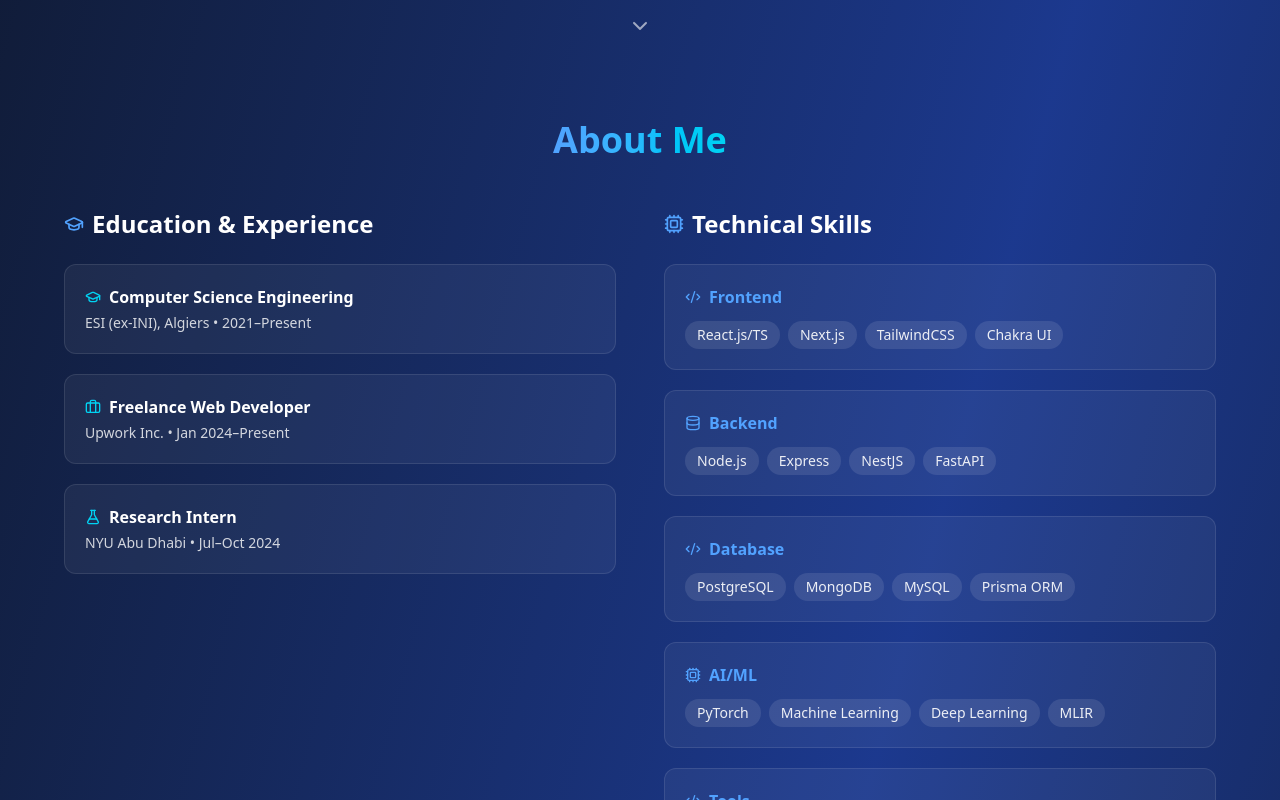
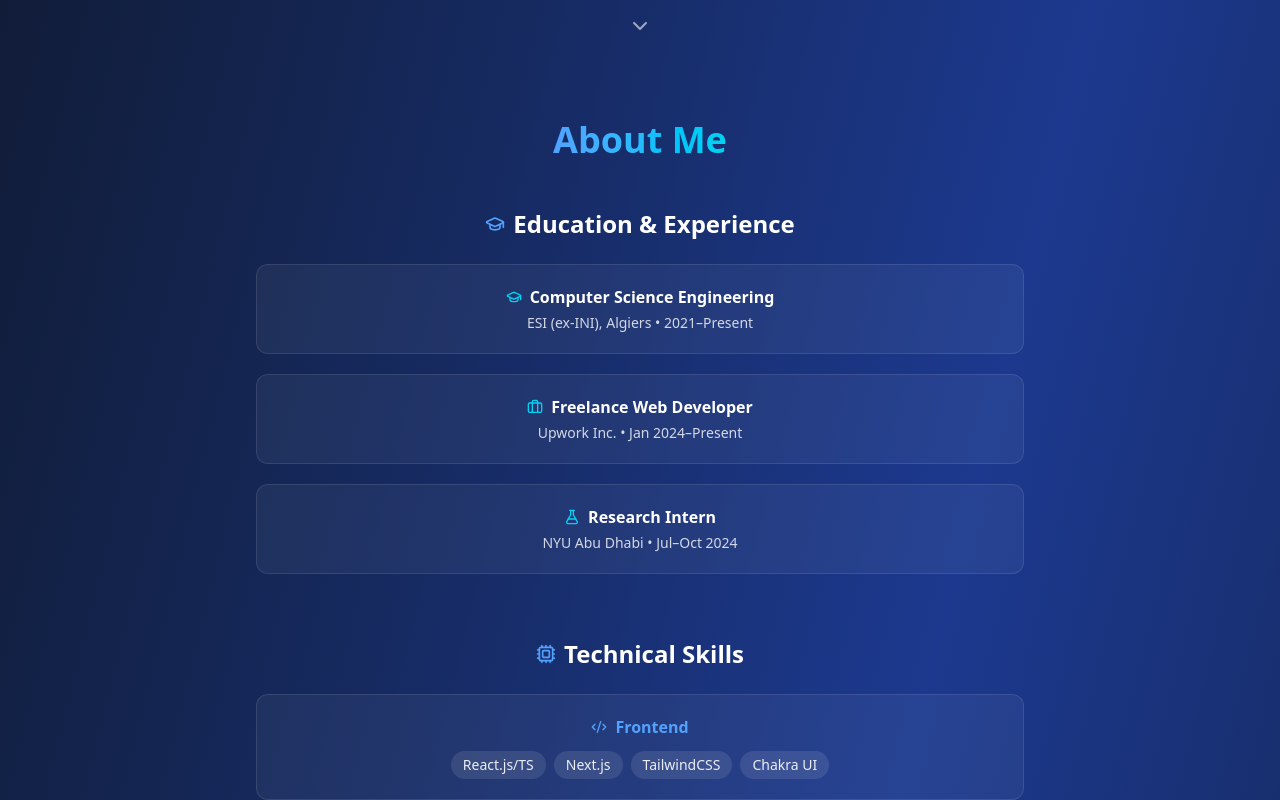
Before and after one commit to SlimenFellah/portfolio, a React (Create React App) app: page / in a window 1280 px wide. Shown: the part 760-1560 px from the top of the page. Built offline with nearby package versions, Linux system fonts and the light colour scheme.

Commit message:
improve ui

```diff
--- a/src/output.css
+++ b/src/output.css
@@ -24,6 +24,7 @@
     --color-white: #fff;
     --spacing: 0.25rem;
     --container-2xl: 42rem;
+    --container-3xl: 48rem;
     --container-4xl: 56rem;
     --container-6xl: 72rem;
     --text-xs: 0.75rem;
@@ -210,6 +211,9 @@
   .relative {
     position: relative;
   }
+  .inset-0 {
+    inset: calc(var(--spacing) * 0);
+  }
   .top-0 {
     top: calc(var(--spacing) * 0);
   }
@@ -219,11 +223,20 @@
   .top-1\/2 {
     top: calc(1/2 * 100%);
   }
+  .top-4 {
+    top: calc(var(--spacing) * 4);
+  }
   .right-2 {
     right: calc(var(--spacing) * 2);
   }
+  .right-4 {
+    right: calc(var(--spacing) * 4);
+  }
   .left-2 {
     left: calc(var(--spacing) * 2);
+  }
+  .left-4 {
+    left: calc(var(--spacing) * 4);
   }
   .z-50 {
     z-index: 50;
@@ -300,6 +313,9 @@
   .h-full {
     height: 100%;
   }
+  .max-h-\[90vh\] {
+    max-height: 90vh;
+  }
   .min-h-screen {
     min-height: 100vh;
   }
@@ -315,11 +331,17 @@
   .max-w-2xl {
     max-width: var(--container-2xl);
   }
+  .max-w-3xl {
+    max-width: var(--container-3xl);
+  }
   .max-w-4xl {
     max-width: var(--container-4xl);
   }
   .max-w-6xl {
     max-width: var(--container-6xl);
+  }
+  .max-w-\[90vw\] {
+    max-width: 90vw;
   }
   .flex-shrink {
     flex-shrink: 1;
@@ -343,6 +365,9 @@
   }
   .animate-bounce {
     animation: var(--animate-bounce);
+  }
+  .cursor-pointer {
+    cursor: pointer;
   }
   .resize {
     resize: both;
@@ -527,6 +552,12 @@
       background-color: color-mix(in oklab, var(--color-black) 40%, transparent);
     }
   }
+  .bg-black\/90 {
+    background-color: color-mix(in srgb, #000 90%, transparent);
+    @supports (color: color-mix(in lab, red, red)) {
+      background-color: color-mix(in oklab, var(--color-black) 90%, transparent);
+    }
+  }
   .bg-blue-600 {
     background-color: var(--color-blue-600);
   }
@@ -621,6 +652,9 @@
   }
   .bg-clip-text {
     background-clip: text;
+  }
+  .object-contain {
+    object-fit: contain;
   }
   .object-cover {
     object-fit: cover;
@@ -760,6 +794,10 @@
   .underline {
     text-decoration-line: underline;
   }
+  .shadow-lg {
+    --tw-shadow: 0 10px 15px -3px var(--tw-shadow-color, rgb(0 0 0 / 0.1)), 0 4px 6px -4px var(--tw-shadow-color, rgb(0 0 0 / 0.1));
+    box-shadow: var(--tw-inset-shadow), var(--tw-inset-ring-shadow), var(--tw-ring-offset-shadow), var(--tw-ring-shadow), var(--tw-shadow);
+  }
   .shadow-sm {
     --tw-shadow: 0 1px 3px 0 var(--tw-shadow-color, rgb(0 0 0 / 0.1)), 0 1px 2px -1px var(--tw-shadow-color, rgb(0 0 0 / 0.1));
     box-shadow: var(--tw-inset-shadow), var(--tw-inset-ring-shadow), var(--tw-ring-offset-shadow), var(--tw-ring-shadow), var(--tw-shadow);
@@ -877,6 +915,13 @@
     &:hover {
       @media (hover: hover) {
         color: var(--color-cyan-300);
+      }
+    }
+  }
+  .hover\:opacity-90 {
+    &:hover {
+      @media (hover: hover) {
+        opacity: 90%;
       }
     }
   }
--- a/src/pages/main.js
+++ b/src/pages/main.js
@@ -107,7 +107,6 @@ const Portfolio = () => {
     setIsMenuOpen(false);
   };
 
-
   const [currentIndexes, setCurrentIndexes] = useState(
     projects.map(() => 0) // one index per project
   );
@@ -131,7 +130,35 @@ const Portfolio = () => {
       )
     );
   };
+  const [lightbox, setLightbox] = useState({
+    isOpen: false,
+    projectIndex: null,
+    imageIndex: 0,
+  });
 
+  function openLightbox(projectIndex, imageIndex) {
+  setLightbox({ isOpen: true, projectIndex, imageIndex });
+}
+
+  function closeLightbox() {
+    setLightbox({ isOpen: false, projectIndex: null, imageIndex: 0 });
+  }
+
+  function nextLightboxImage() {
+    const images = projects[lightbox.projectIndex].images;
+    setLightbox((prev) => ({
+      ...prev,
+      imageIndex: (prev.imageIndex + 1) % images.length,
+    }));
+  }
+
+  function prevLightboxImage() {
+    const images = projects[lightbox.projectIndex].images;
+    setLightbox((prev) => ({
+      ...prev,
+      imageIndex: (prev.imageIndex - 1 + images.length) % images.length,
+    }));
+  }
 
   return (
     <div className="min-h-screen bg-gradient-to-br from-slate-900 via-blue-900 to-slate-900 text-white">
@@ -253,37 +280,36 @@ const Portfolio = () => {
 
       {/* About Section */}
       <section id="about" className="py-20 px-4 sm:px-6 lg:px-8">
-        <div className="max-w-6xl mx-auto">
-          <h2 className="text-3xl sm:text-4xl font-bold text-center mb-12">
+        <div className="max-w-3xl mx-auto text-center">
+          <h2 className="text-3xl sm:text-4xl font-bold mb-12">
             <span className="bg-gradient-to-r from-blue-400 to-cyan-400 bg-clip-text text-transparent">
               About Me
             </span>
           </h2>
 
-          <div className="grid md:grid-cols-2 gap-12 items-start">
           {/* Education & Experience */}
-            <div>
-              <h3 className="text-2xl font-semibold mb-6 flex items-center gap-2 text-white">
+          <div className="mb-16">
+            <h3 className="text-2xl font-semibold mb-6 flex items-center justify-center gap-2 text-white">
               <GraduationCap className="text-blue-400" size={20} />
               Education & Experience
             </h3>
             <div className="space-y-5 text-white/80">
               <div className="p-5 bg-white/5 rounded-xl border border-white/10 hover:bg-white/10 transition">
-                  <h4 className="font-semibold text-white flex items-center gap-2">
+                <h4 className="font-semibold text-white flex items-center justify-center gap-2">
                   <GraduationCap size={16} className="text-cyan-400" />
                   Computer Science Engineering
                 </h4>
                 <p className="text-sm mt-1">ESI (ex-INI), Algiers • 2021–Present</p>
               </div>
               <div className="p-5 bg-white/5 rounded-xl border border-white/10 hover:bg-white/10 transition">
-                  <h4 className="font-semibold text-white flex items-center gap-2">
+                <h4 className="font-semibold text-white flex items-center justify-center gap-2">
                   <Briefcase size={16} className="text-cyan-400" />
                   Freelance Web Developer
                 </h4>
                 <p className="text-sm mt-1">Upwork Inc. • Jan 2024–Present</p>
               </div>
               <div className="p-5 bg-white/5 rounded-xl border border-white/10 hover:bg-white/10 transition">
-                  <h4 className="font-semibold text-white flex items-center gap-2">
+                <h4 className="font-semibold text-white flex items-center justify-center gap-2">
                   <FlaskConical size={16} className="text-cyan-400" />
                   Research Intern
                 </h4>
@@ -294,18 +320,18 @@ const Portfolio = () => {
 
           {/* Technical Skills */}
           <div>
-              <h3 className="text-2xl font-semibold mb-6 flex items-center gap-2 text-white">
+            <h3 className="text-2xl font-semibold mb-6 flex items-center justify-center gap-2 text-white">
               <Cpu className="text-blue-400" size={20} />
               Technical Skills
             </h3>
             <div className="space-y-5">
               {Object.entries(skills).map(([category, techs]) => (
                 <div key={category} className="p-5 bg-white/5 rounded-xl border border-white/10 hover:bg-white/10 transition">
-                    <h4 className="font-semibold text-blue-400 mb-3 flex items-center gap-2">
+                  <h4 className="font-semibold text-blue-400 mb-3 flex items-center justify-center gap-2">
                     {skillIcons[category] || <Code2 size={16} className="text-blue-400" />}
                     {category}
                   </h4>
-                    <div className="flex flex-wrap gap-2">
+                  <div className="flex flex-wrap justify-center gap-2">
                     {techs.map((tech) => (
                       <span
                         key={tech}
@@ -317,7 +343,6 @@ const Portfolio = () => {
                   </div>
                 </div>
               ))}
-              </div>
             </div>
           </div>
         </div>
@@ -339,9 +364,10 @@ const Portfolio = () => {
               {/* Image with buttons */}
               <div className="relative mb-4">
                 <img
+                  onClick={() => openLightbox(index, 0)}
                   src={project.images[currentIndexes[index]]}
                   alt={`${project.title} screenshot`}
-                  className="w-full h-48 object-cover rounded-lg"
+                  className="w-full h-48 object-cover rounded-lg cursor-pointer hover:opacity-90 transition"
                 />
                 {project.images.length > 1 && (
                   <>
@@ -397,6 +423,37 @@ const Portfolio = () => {
           ))}
         </div>
         </div>
+        {lightbox.isOpen && (
+        <div className="fixed inset-0 bg-black/90 z-50 flex items-center justify-center p-4">
+          <button
+            onClick={closeLightbox}
+            className="absolute top-4 right-4 text-white text-2xl cursor-pointer"
+          >
+            ✕
+          </button>
+
+          <button
+            onClick={prevLightboxImage}
+            className="absolute left-4 text-white text-4xl cursor-pointer"
+          >
+            ‹
+          </button>
+
+          <img
+            src={projects[lightbox.projectIndex].images[lightbox.imageIndex]}
+            alt="Project preview"
+            className="max-h-[90vh] max-w-[90vw] object-contain rounded-xl shadow-lg"
+          />
+
+          <button
+            onClick={nextLightboxImage}
+            className="absolute right-4 text-white text-4xl cursor-pointer"
+          >
+            ›
+          </button>
+        </div>
+      )}
+
       </section>
 
       {/* Experience Section */}
```
Lines whose indentation alone changed are shown as unchanged.
